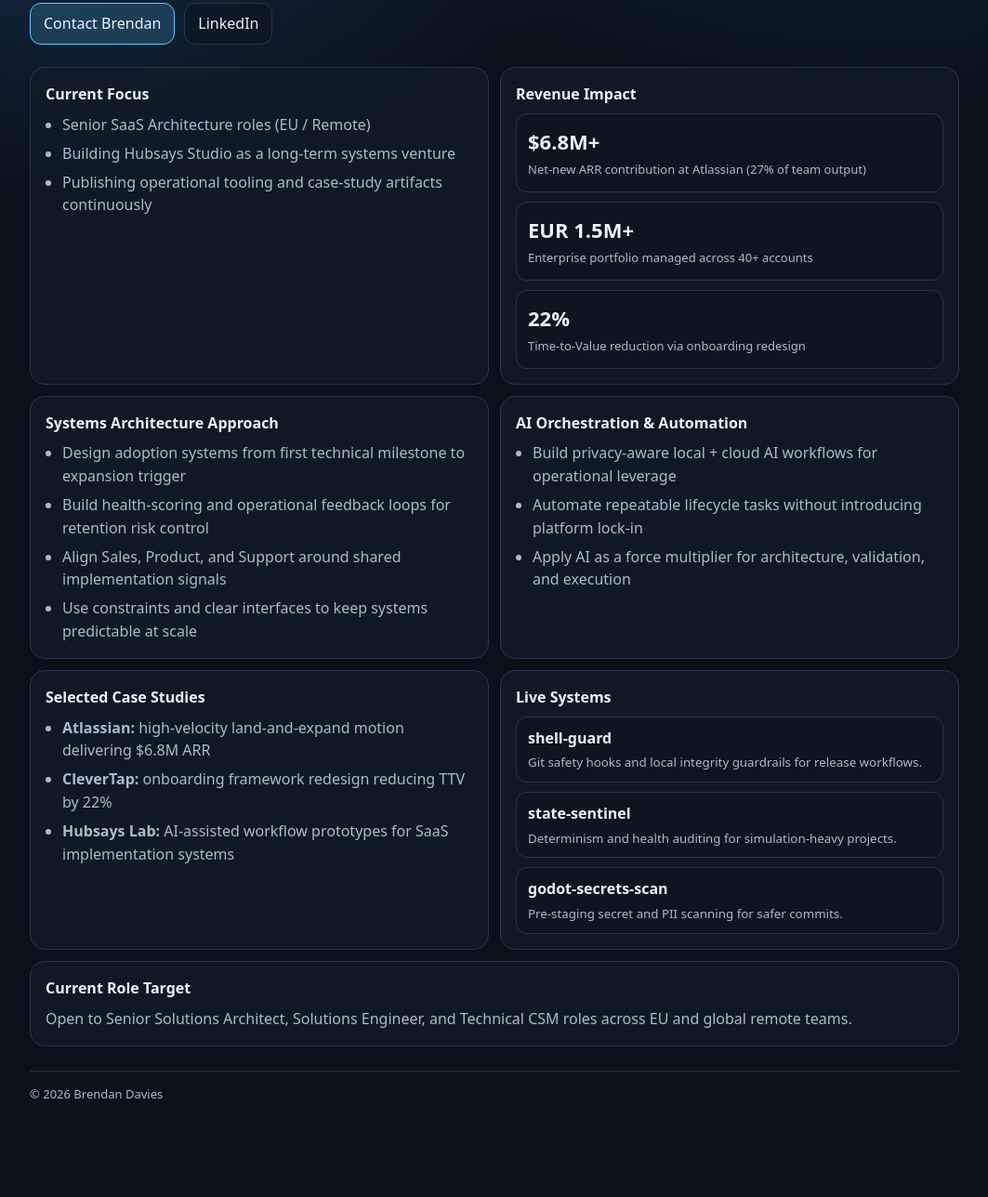
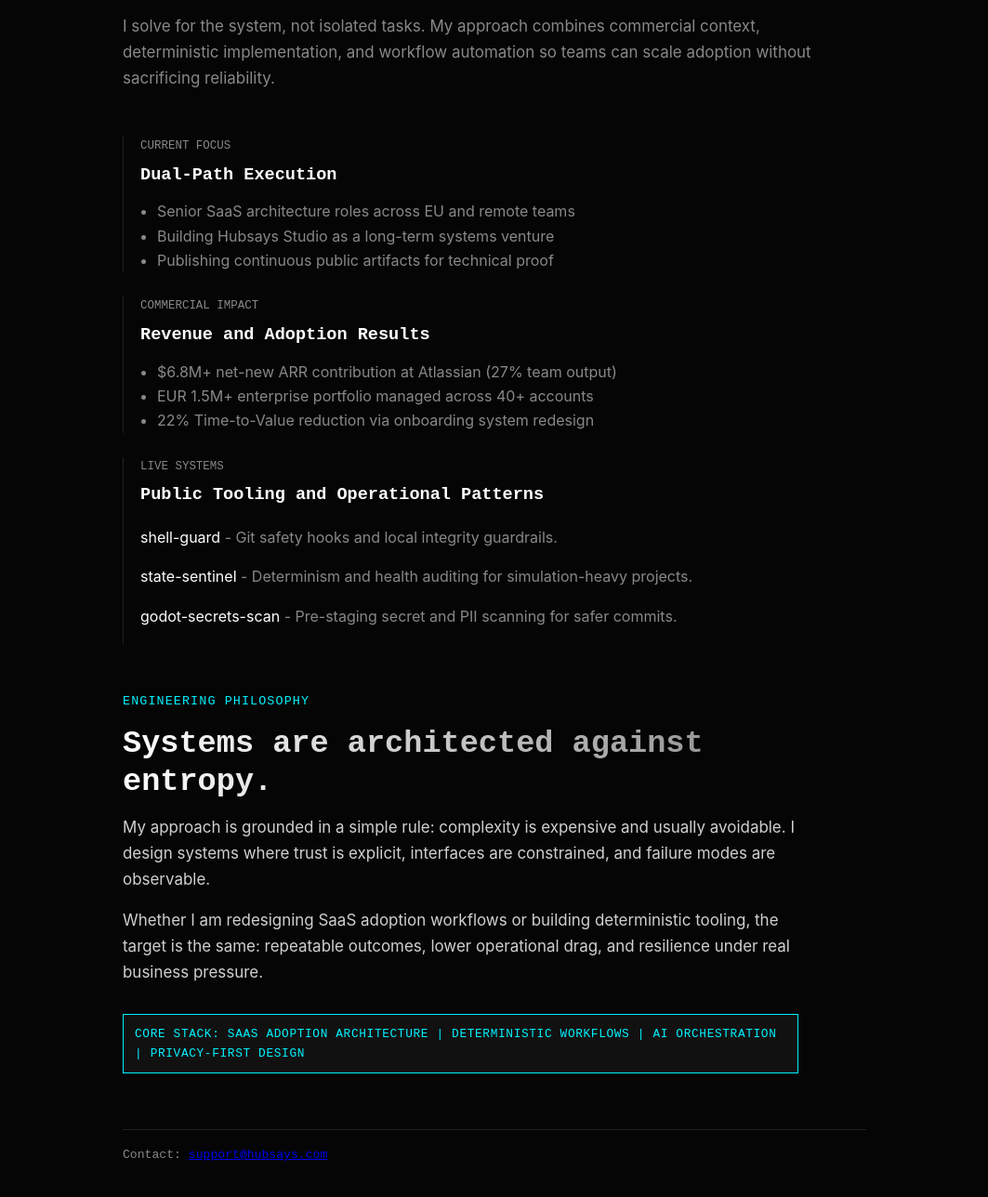
Before and after one commit to EspressoGuardian/brendan-davies, a plain HTML site: page index.html in a window 1280 px wide. Shown: the part 376-1664 px from the top of the page at 93% size, without its empty margins (108-1171 px from the left). Before the commit the page ends 1627 px from the top, so only its background shows below. Drawn offline with Linux system fonts and the light colour scheme.

Commit message:
Sync profile page with technical-document redesign

```diff
--- a/index.html
+++ b/index.html
@@ -5,163 +5,227 @@
     <meta name="viewport" content="width=device-width,initial-scale=1" />
     <meta
       name="description"
-      content="Brendan Davies: Senior Solutions Architect focused on enterprise SaaS adoption systems and AI orchestration with measurable revenue impact."
+      content="Brendan Davies: Senior Solutions Architect for enterprise SaaS adoption, AI orchestration, and deterministic systems design."
     />
+    <meta name="theme-color" content="#050505" />
     <title>Brendan Davies | Senior Solutions Architect</title>
     <style>
       :root {
-        --bg: #09111a;
-        --card: #101b28;
-        --line: #24364a;
-        --text: #ecf2f8;
-        --muted: #a9bbce;
-        --accent: #5dc8ff;
-        --accent-soft: rgba(93, 200, 255, 0.18);
+        --bg: #050505;
+        --surface: #111111;
+        --text-main: #e0e0e0;
+        --text-dim: #888888;
+        --accent: #00f2ff;
+        --line: #222222;
+        --font-mono: "JetBrains Mono", "Fira Code", "IBM Plex Mono", monospace;
+        --font-sans: "IBM Plex Sans", "Inter", -apple-system, sans-serif;
       }
       * { box-sizing: border-box; }
       body {
         margin: 0;
-        background: radial-gradient(900px 520px at 82% 8%, rgba(16, 50, 76, 0.8), transparent 70%),
-          radial-gradient(1000px 600px at 12% 14%, rgba(35, 87, 132, 0.4), transparent 62%),
-          var(--bg);
-        color: var(--text);
-        font: 16px/1.55 "IBM Plex Sans", system-ui, -apple-system, Segoe UI, Roboto, sans-serif;
+        background: var(--bg);
+        color: var(--text-main);
+        font-family: var(--font-sans);
+        line-height: 1.65;
+        display: flex;
+        justify-content: center;
       }
-      a { color: inherit; text-decoration: none; }
-      .wrap { max-width: 1040px; margin: 0 auto; padding: 28px 20px 64px; }
-      .top { display: flex; gap: 12px; justify-content: space-between; align-items: center; border-bottom: 1px solid var(--line); padding-bottom: 16px; }
-      .name { display: grid; gap: 3px; }
-      .name h1 { margin: 0; font-size: 20px; }
-      .name p { margin: 0; color: var(--muted); font-size: 13px; }
-      .pill { border: 1px solid var(--line); border-radius: 999px; padding: 8px 12px; font-size: 13px; background: rgba(0, 0, 0, 0.16); }
-      .hero { margin-top: 26px; display: grid; gap: 16px; }
-      .hero h2 { margin: 0; font-size: 36px; line-height: 1.12; max-width: 22ch; }
-      .hero p { margin: 0; max-width: 72ch; color: var(--muted); }
-      .cta { display: flex; flex-wrap: wrap; gap: 10px; }
-      .btn { border: 1px solid var(--line); border-radius: 12px; padding: 9px 14px; background: rgba(0, 0, 0, 0.18); }
-      .btn.primary { border-color: var(--accent); background: var(--accent-soft); }
-      .grid { margin-top: 24px; display: grid; gap: 12px; grid-template-columns: repeat(12, minmax(0, 1fr)); }
-      .card { grid-column: span 12; border: 1px solid var(--line); border-radius: 16px; background: rgba(16, 27, 40, 0.78); padding: 16px; }
-      .card h3 { margin: 0 0 8px; font-size: 16px; }
-      .card p { margin: 0; color: var(--muted); }
-      .kpi { display: grid; gap: 10px; }
-      .kpi .item { border: 1px solid var(--line); border-radius: 12px; padding: 12px; background: rgba(0, 0, 0, 0.15); }
-      .kpi strong { display: block; font-size: 22px; }
-      .kpi span { color: var(--muted); font-size: 13px; }
-      .links {
+      .wrapper {
+        max-width: 840px;
+        width: 100%;
+        padding: 56px 20px 72px;
+      }
+      nav {
+        margin-bottom: 56px;
+        display: flex;
+        gap: 18px;
+        flex-wrap: wrap;
+      }
+      nav a {
+        color: var(--text-dim);
+        text-decoration: none;
+        font-family: var(--font-mono);
+        font-size: 0.92rem;
+      }
+      nav a:hover { color: var(--accent); }
+      h1, h2, h3 {
+        font-family: var(--font-mono);
+        font-weight: 700;
+        color: #ffffff;
+        margin: 0;
+      }
+      h1 {
+        font-size: clamp(2rem, 5vw, 2.8rem);
+        line-height: 1.12;
+        letter-spacing: -0.6px;
+        max-width: 24ch;
+      }
+      h2 {
+        font-size: clamp(1.6rem, 4vw, 2.1rem);
+        line-height: 1.2;
+        margin-bottom: 16px;
+        background: linear-gradient(90deg, #ffffff, var(--text-dim));
+        -webkit-background-clip: text;
+        -webkit-text-fill-color: transparent;
+      }
+      .sub {
+        color: var(--accent);
+        font-family: var(--font-mono);
+        font-size: 0.84rem;
+        text-transform: uppercase;
+        letter-spacing: 0.08em;
+        margin: 0 0 14px;
+      }
+      .lead {
+        color: var(--text-dim);
+        font-size: 1.06rem;
+        margin: 18px 0 0;
+        max-width: 72ch;
+      }
+      .entries {
+        margin-top: 48px;
         display: grid;
-        gap: 10px;
+        gap: 26px;
       }
-      .links a {
-        display: block;
-        border: 1px solid var(--line);
-        border-radius: 12px;
+      .entry {
+        border-left: 1px solid var(--line);
+        padding-left: 18px;
+        transition: border-color 0.2s ease;
+      }
+      .entry:hover { border-left-color: var(--accent); }
+      .entry-label {
+        font-family: var(--font-mono);
+        font-size: 0.78rem;
+        color: var(--text-dim);
+        text-transform: uppercase;
+      }
+      .entry h3 {
+        margin-top: 6px;
+        font-size: 1.16rem;
+      }
+      .entry p,
+      .entry li {
+        color: var(--text-dim);
+      }
+      .entry ul {
+        margin: 10px 0 0;
+        padding-left: 18px;
+      }
+      .entry a {
+        color: #ffffff;
+        text-decoration: none;
+      }
+      .entry a:hover { color: var(--accent); }
+      .manifesto {
+        margin-top: 52px;
+        max-width: 72ch;
+      }
+      .manifesto-text {
+        font-size: 1.06rem;
+        color: var(--text-main);
+        margin: 0 0 16px;
+        opacity: 0.93;
+      }
+      .highlight-box {
+        margin-top: 14px;
+        display: inline-block;
+        border: 1px solid var(--accent);
+        color: var(--accent);
+        background: var(--surface);
         padding: 10px 12px;
-        background: rgba(0, 0, 0, 0.15);
+        font-family: var(--font-mono);
+        font-size: 0.8rem;
+        text-transform: uppercase;
+        letter-spacing: 0.05em;
       }
-      .links small {
-        display: block;
-        margin-top: 4px;
-        color: var(--muted);
-      }
-      ul { margin: 0; padding-left: 18px; color: var(--muted); }
-      li + li { margin-top: 6px; }
-      .footer { margin-top: 26px; border-top: 1px solid var(--line); padding-top: 14px; color: var(--muted); font-size: 13px; }
-      @media (min-width: 900px) {
-        .split { grid-column: span 6; }
-        .hero h2 { font-size: 44px; }
+      .foot {
+        margin-top: 60px;
+        padding-top: 16px;
+        border-top: 1px solid var(--line);
+        color: var(--text-dim);
+        font-family: var(--font-mono);
+        font-size: 0.82rem;
       }
     </style>
   </head>
   <body>
-    <div class="wrap">
-      <header class="top">
-        <div class="name">
-          <h1>Brendan Davies</h1>
-          <p>Senior Solutions Architect | Enterprise SaaS Adoption & AI Orchestration</p>
-        </div>
-        <a class="pill" href="https://hubsays.com/">Hubsays Studio</a>
-      </header>
-      <section class="hero">
-        <h2>Architecture-first SaaS systems that drive adoption and revenue.</h2>
-        <p>
-          I design and operationalize systems across onboarding, adoption, expansion,
-          and technical workflow automation. Over 10+ years across SaaS, Customer Success,
-          Sales, and Solutions roles, I focus on measurable commercial outcomes.
+    <div class="wrapper">
+      <nav>
+        <a href="/">Index</a>
+        <a href="/blog/index.html">Blog</a>
+        <a href="/brendan-davies/">Bio</a>
+        <a href="https://www.linkedin.com/in/brendan-davies/" rel="me">LinkedIn</a>
+      </nav>
+
+      <p class="sub">Senior Solutions Architect</p>
+      <h1>Enterprise SaaS Adoption and AI Orchestration With Measurable Outcomes.</h1>
+      <p class="lead">
+        I solve for the system, not isolated tasks. My approach combines
+        commercial context, deterministic implementation, and workflow
+        automation so teams can scale adoption without sacrificing reliability.
+      </p>
+
+      <section class="entries" aria-label="Professional proof">
+        <article class="entry">
+          <div class="entry-label">Current Focus</div>
+          <h3>Dual-Path Execution</h3>
+          <ul>
+            <li>Senior SaaS architecture roles across EU and remote teams</li>
+            <li>Building Hubsays Studio as a long-term systems venture</li>
+            <li>Publishing continuous public artifacts for technical proof</li>
+          </ul>
+        </article>
+
+        <article class="entry">
+          <div class="entry-label">Commercial Impact</div>
+          <h3>Revenue and Adoption Results</h3>
+          <ul>
+            <li>$6.8M+ net-new ARR contribution at Atlassian (27% team output)</li>
+            <li>EUR 1.5M+ enterprise portfolio managed across 40+ accounts</li>
+            <li>22% Time-to-Value reduction via onboarding system redesign</li>
+          </ul>
+        </article>
+
+        <article class="entry">
+          <div class="entry-label">Live Systems</div>
+          <h3>Public Tooling and Operational Patterns</h3>
+          <p>
+            <a href="https://github.com/EspressoGuardian/shell-guard" rel="me">shell-guard</a>
+            - Git safety hooks and local integrity guardrails.
+          </p>
+          <p>
+            <a href="https://github.com/EspressoGuardian/state-sentinel" rel="me">state-sentinel</a>
+            - Determinism and health auditing for simulation-heavy projects.
+          </p>
+          <p>
+            <a href="https://github.com/EspressoGuardian/godot-secrets-scan" rel="me">godot-secrets-scan</a>
+            - Pre-staging secret and PII scanning for safer commits.
+          </p>
+        </article>
+      </section>
+
+      <section class="manifesto">
+        <p class="sub">Engineering Philosophy</p>
+        <h2>Systems are architected against entropy.</h2>
+
+        <p class="manifesto-text">
+          My approach is grounded in a simple rule: complexity is expensive and
+          usually avoidable. I design systems where trust is explicit,
+          interfaces are constrained, and failure modes are observable.
         </p>
-        <div class="cta">
-          <a class="btn primary" href="mailto:support@hubsays.com">Contact Brendan</a>
-          <a class="btn" href="https://www.linkedin.com/in/brendan-davies/" rel="me">LinkedIn</a>
+
+        <p class="manifesto-text">
+          Whether I am redesigning SaaS adoption workflows or building
+          deterministic tooling, the target is the same: repeatable outcomes,
+          lower operational drag, and resilience under real business pressure.
+        </p>
+
+        <div class="highlight-box">
+          Core Stack: SaaS Adoption Architecture | Deterministic Workflows | AI Orchestration | Privacy-First Design
         </div>
       </section>
-      <section class="grid">
-        <article class="card split">
-          <h3>Current Focus</h3>
-          <ul>
-            <li>Senior SaaS Architecture roles (EU / Remote)</li>
-            <li>Building Hubsays Studio as a long-term systems venture</li>
-            <li>Publishing operational tooling and case-study artifacts continuously</li>
-          </ul>
-        </article>
-        <article class="card split">
-          <h3>Revenue Impact</h3>
-          <div class="kpi">
-            <div class="item"><strong>$6.8M+</strong><span>Net-new ARR contribution at Atlassian (27% of team output)</span></div>
-            <div class="item"><strong>EUR 1.5M+</strong><span>Enterprise portfolio managed across 40+ accounts</span></div>
-            <div class="item"><strong>22%</strong><span>Time-to-Value reduction via onboarding redesign</span></div>
-          </div>
-        </article>
-        <article class="card split">
-          <h3>Systems Architecture Approach</h3>
-          <ul>
-            <li>Design adoption systems from first technical milestone to expansion trigger</li>
-            <li>Build health-scoring and operational feedback loops for retention risk control</li>
-            <li>Align Sales, Product, and Support around shared implementation signals</li>
-            <li>Use constraints and clear interfaces to keep systems predictable at scale</li>
-          </ul>
-        </article>
-        <article class="card split">
-          <h3>AI Orchestration & Automation</h3>
-          <ul>
-            <li>Build privacy-aware local + cloud AI workflows for operational leverage</li>
-            <li>Automate repeatable lifecycle tasks without introducing platform lock-in</li>
-            <li>Apply AI as a force multiplier for architecture, validation, and execution</li>
-          </ul>
-        </article>
-        <article class="card split">
-          <h3>Selected Case Studies</h3>
-          <ul>
-            <li><strong>Atlassian:</strong> high-velocity land-and-expand motion delivering $6.8M ARR</li>
-            <li><strong>CleverTap:</strong> onboarding framework redesign reducing TTV by 22%</li>
-            <li><strong>Hubsays Lab:</strong> AI-assisted workflow prototypes for SaaS implementation systems</li>
-          </ul>
-        </article>
-        <article class="card split">
-          <h3>Live Systems</h3>
-          <div class="links">
-            <a href="https://github.com/EspressoGuardian/shell-guard" rel="me">
-              <strong>shell-guard</strong>
-              <small>Git safety hooks and local integrity guardrails for release workflows.</small>
-            </a>
-            <a href="https://github.com/EspressoGuardian/state-sentinel" rel="me">
-              <strong>state-sentinel</strong>
-              <small>Determinism and health auditing for simulation-heavy projects.</small>
-            </a>
-            <a href="https://github.com/EspressoGuardian/godot-secrets-scan" rel="me">
-              <strong>godot-secrets-scan</strong>
-              <small>Pre-staging secret and PII scanning for safer commits.</small>
-            </a>
-          </div>
-        </article>
-        <article class="card">
-          <h3>Current Role Target</h3>
-          <p>Open to Senior Solutions Architect, Solutions Engineer, and Technical CSM roles across EU and global remote teams.</p>
-        </article>
-      </section>
-      <footer class="footer">© <span id="y"></span> Brendan Davies</footer>
+
+      <div class="foot">Contact: <a href="mailto:support@hubsays.com">support@hubsays.com</a></div>
     </div>
-    <script>
-      document.getElementById("y").textContent = new Date().getFullYear();
-    </script>
   </body>
 </html>
```
